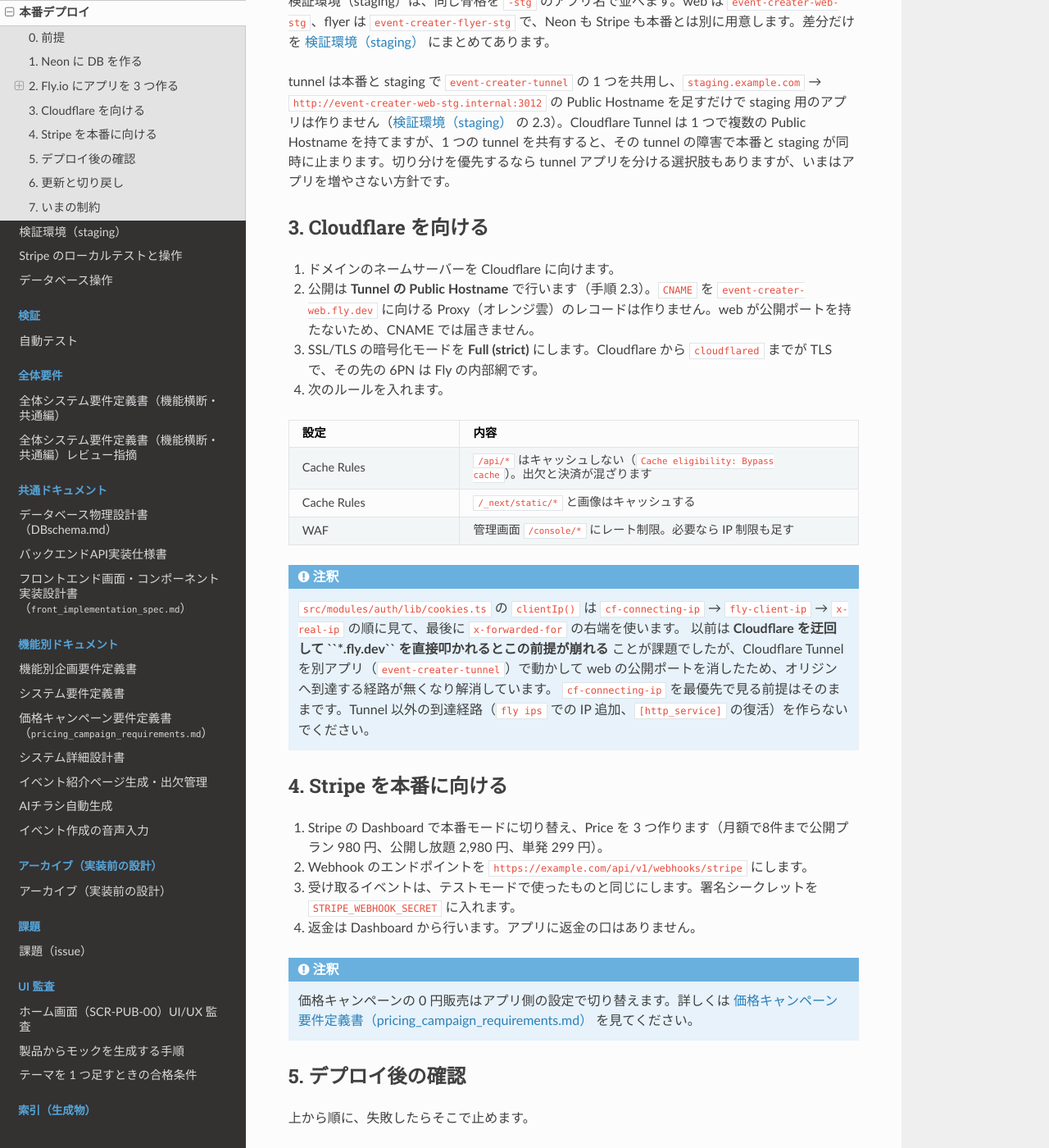
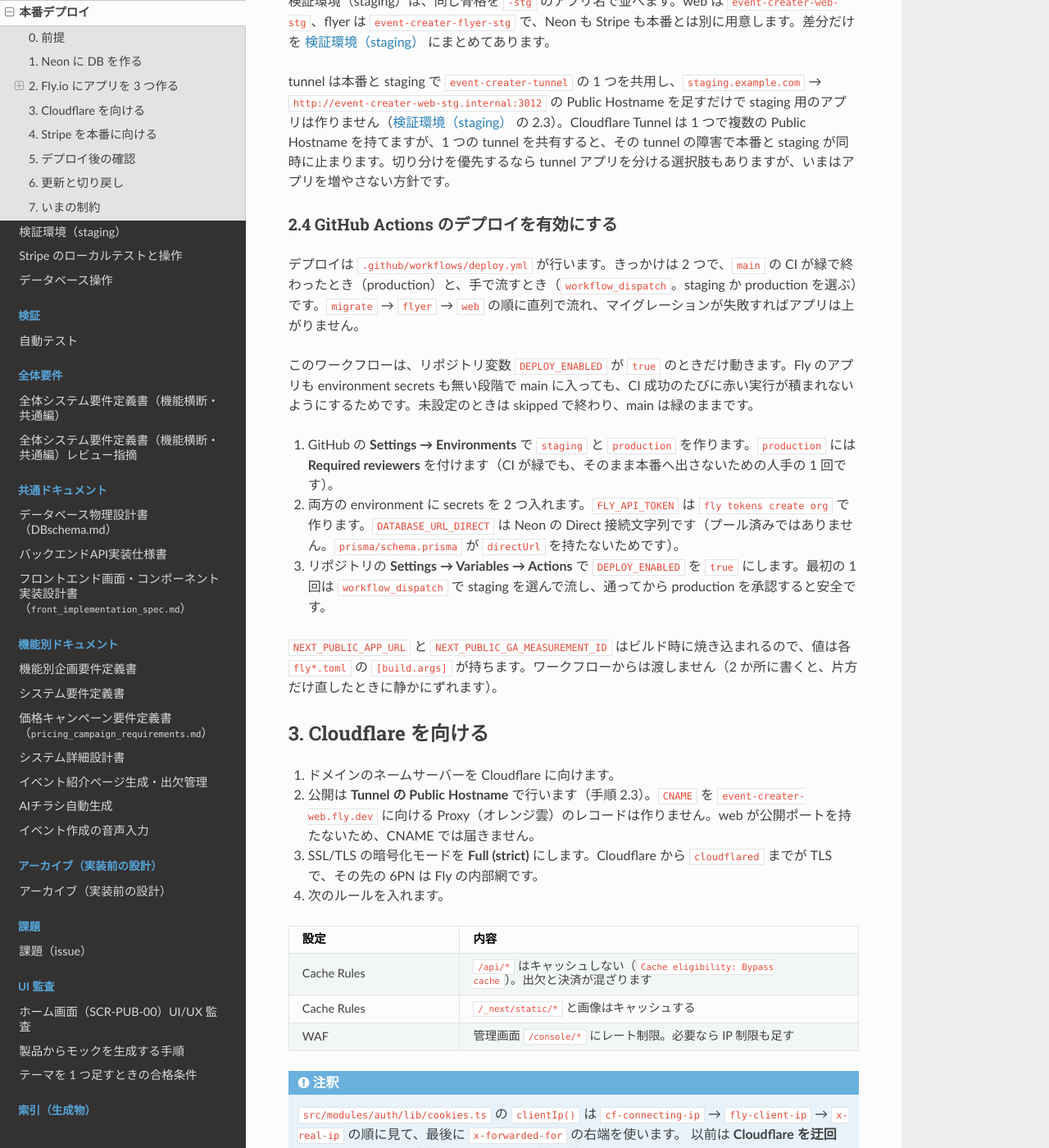
Before and after one commit to HirofumiSato/EventKreater, a Sphinx documentation site: the page built from docs/deploy.rst, in a window 1280 px wide and 1400 px high, scrolled down 8315 px. Shown: the whole window at 82% size. Built offline with Sphinx 7.4.7 and the Read the Docs theme 3.1.0, drawn with Linux system fonts in a browser that asks for light colours.

Commit message:
feat(deploy): 自動デプロイを DEPLOY_ENABLED で門番する
Fly のアプリも environment secrets も無い段階で main に入ると、CI 成功のたびに赤い実行が積まれる。リポジトリ変数 DEPLOY_ENABLED が true のときだけ動かし、未設定なら skipped で main を緑に保つ。手順は docs/deploy.rst の 2.4 に置く。

Co-authored-by: Cursor <cursoragent@cursor.com>

```diff
--- a/docs/deploy.rst
+++ b/docs/deploy.rst
@@ -396,6 +396,19 @@ Cloudflare 側で Tunnel を作ります。
 
 tunnel は本番と staging で ``event-creater-tunnel`` の 1 つを共用し、``staging.example.com`` → ``http://event-creater-web-stg.internal:3012`` の Public Hostname を足すだけで staging 用のアプリは作りません（:doc:`staging` の 2.3）。Cloudflare Tunnel は 1 つで複数の Public Hostname を持てますが、1 つの tunnel を共有すると、その tunnel の障害で本番と staging が同時に止まります。切り分けを優先するなら tunnel アプリを分ける選択肢もありますが、いまはアプリを増やさない方針です。
 
+2.4 GitHub Actions のデプロイを有効にする
+^^^^^^^^^^^^^^^^^^^^^^^^^^^^^^^^^^^^^^^^^^
+
+デプロイは ``.github/workflows/deploy.yml`` が行います。きっかけは 2 つで、``main`` の CI が緑で終わったとき（production）と、手で流すとき（``workflow_dispatch``。staging か production を選ぶ）です。``migrate`` → ``flyer`` → ``web`` の順に直列で流れ、マイグレーションが失敗すればアプリは上がりません。
+
+このワークフローは、リポジトリ変数 ``DEPLOY_ENABLED`` が ``true`` のときだけ動きます。Fly のアプリも environment secrets も無い段階で main に入っても、CI 成功のたびに赤い実行が積まれないようにするためです。未設定のときは skipped で終わり、main は緑のままです。
+
+1. GitHub の **Settings → Environments** で ``staging`` と ``production`` を作ります。``production`` には **Required reviewers** を付けます（CI が緑でも、そのまま本番へ出さないための人手の 1 回です）。
+2. 両方の environment に secrets を 2 つ入れます。``FLY_API_TOKEN`` は ``fly tokens create org`` で作ります。``DATABASE_URL_DIRECT`` は Neon の Direct 接続文字列です（プール済みではありません。``prisma/schema.prisma`` が ``directUrl`` を持たないためです）。
+3. リポジトリの **Settings → Variables → Actions** で ``DEPLOY_ENABLED`` を ``true`` にします。最初の 1 回は ``workflow_dispatch`` で staging を選んで流し、通ってから production を承認すると安全です。
+
+``NEXT_PUBLIC_APP_URL`` と ``NEXT_PUBLIC_GA_MEASUREMENT_ID`` はビルド時に焼き込まれるので、値は各 ``fly*.toml`` の ``[build.args]`` が持ちます。ワークフローからは渡しません（2 か所に書くと、片方だけ直したときに静かにずれます）。
+
 3. Cloudflare を向ける
 ----------------------
 
--- a/docs/staging.rst
+++ b/docs/staging.rst
@@ -70,6 +70,9 @@ Cloudflare・Fly.io・Neon の共通の手順は :doc:`deploy` を見てくだ
 web と flyer を、本番とは別のアプリとして ``nrt`` に作ります。
 設定はリポジトリ直下の ``fly.stg.toml`` と ``services/flyer`` の ``fly.stg.toml`` にあります。
 ``fly.toml`` は本番用なので、staging の操作では必ず ``--config`` で stg 側を指してください。
+
+2 回目以降は手元から ``fly deploy`` しなくても、GitHub Actions の ``Deploy`` が staging へ追従します。
+動かすには environment secrets とリポジトリ変数が要ります。設定は :doc:`deploy` の 2.4 を見てください。
 
 2.1 web を作る
 ^^^^^^^^^^^^^^
```
Also changed, not shown: docs/doc-index.json, 1 other file.
